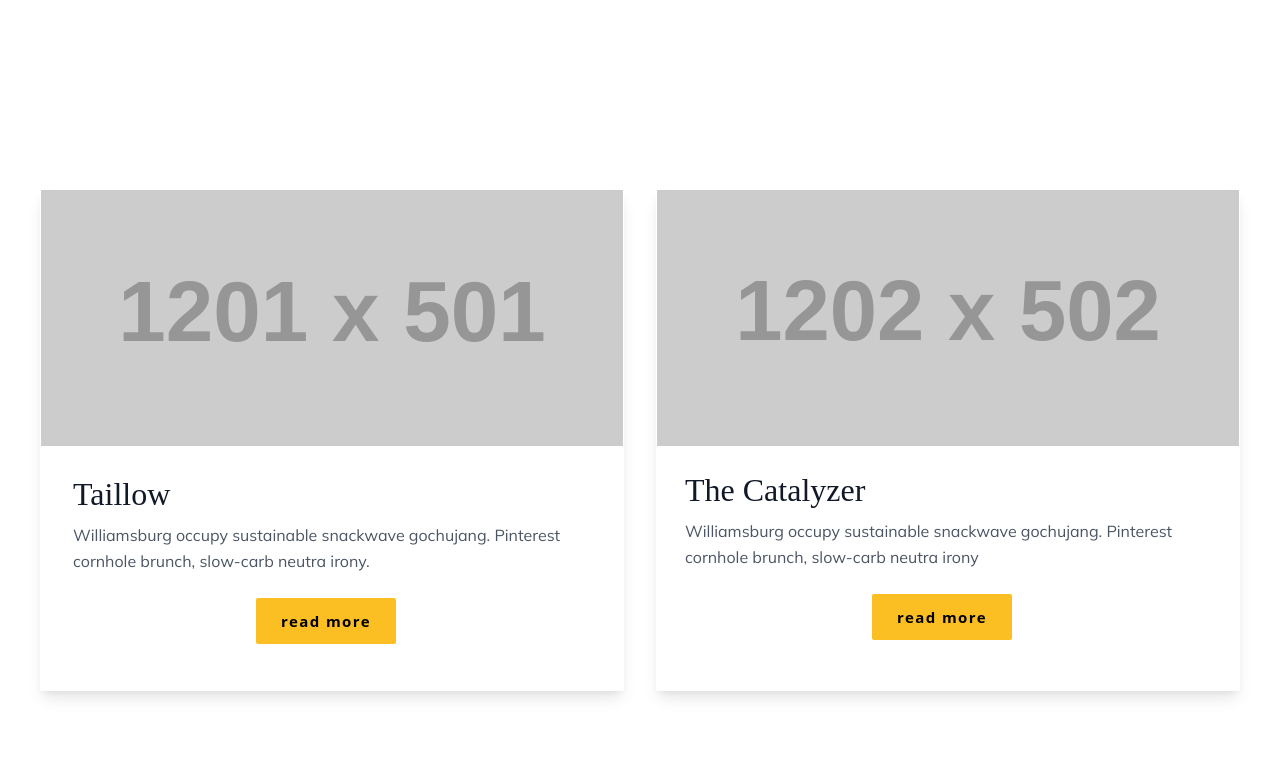
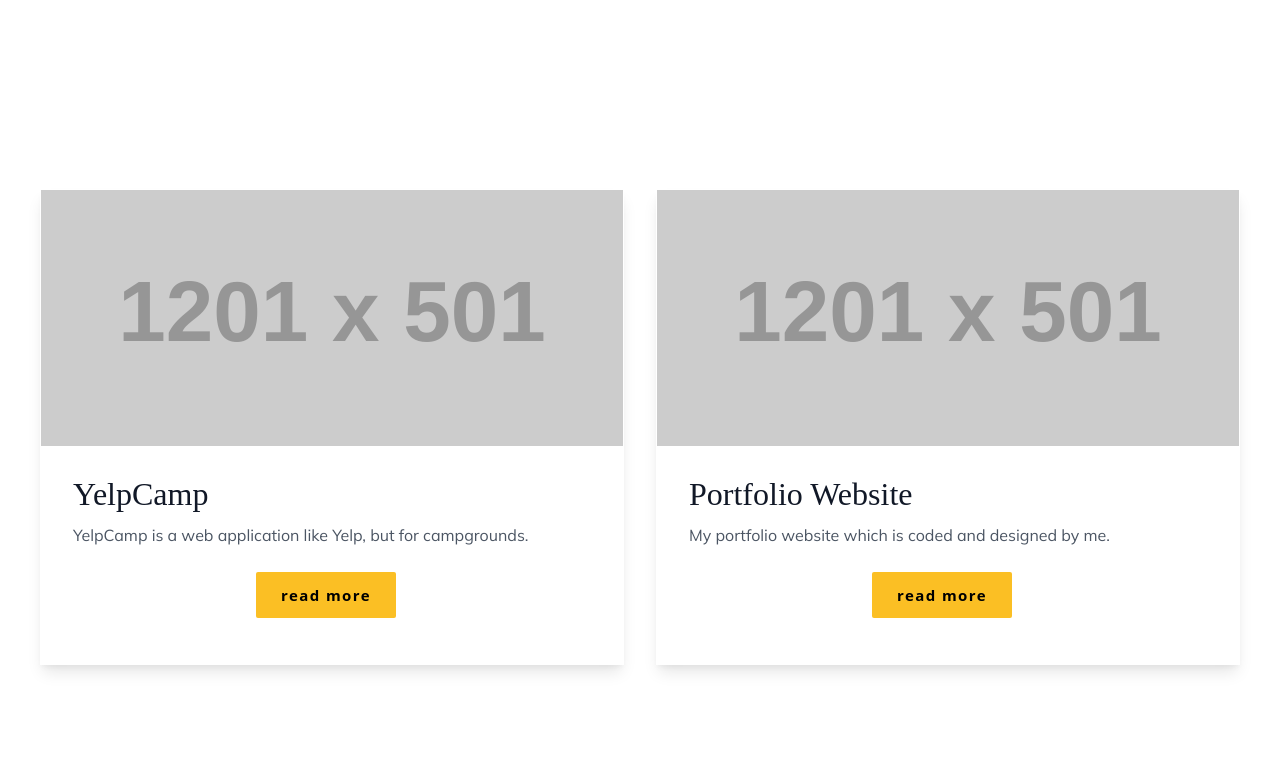
Before and after one commit to sepehrjf/sepehr-jalali, a Gatsby site: page /projects in a window 1280 px wide. Shown: the part 425-1204 px from the top of the page. Built offline with nearby package versions, Linux system fonts and the light colour scheme; Gatsby itself is replaced by a stand-in of ours; placeholder pictures from the web are drawn by us.

Commit message:
Improved React Code for Projects

```diff
--- /dev/null
+++ b/src/components/project.js
@@ -0,0 +1,39 @@
+import React from "react";
+import ButtonYellow from "./buttonYellow";
+
+const Project = (props) => {
+  return (
+    <div className="border border-solid border-transparent shadow-lg">
+      <div className="h-64 overflow-hidden">
+        <img
+          alt="content"
+          className="object-cover object-center h-full w-full"
+          src="https://dummyimage.com/1201x501"
+        />
+      </div>
+      <div className="p-8">
+        <h2
+          className="font-extralight text-gray-900 mb-3"
+          style={{
+            fontFamily: "Playfair Display, serif",
+            fontSize: "2rem",
+            lineHeight: "1",
+          }}
+        >
+          {props.title}
+        </h2>
+        <p
+          className="pb-2.5 leading-relaxed text-base font-normal"
+          style={{
+            fontFamily: "Mulish, sans-serif",
+          }}
+        >
+          {props.description}
+        </p>
+        <ButtonYellow name="read more" />
+      </div>
+    </div>
+  );
+};
+
+export default Project;
--- a/src/components/projectCard.js
+++ /dev/null
@@ -1,73 +0,0 @@
-import React from "react";
-import ButtonYellow from "./buttonYellow";
-
-const ProjectCard = () => {
-  return (
-    <div className="container px-10 py-24 mx-auto grid grid-cols-1 md:grid-cols-2 gap-8 text-gray-600 text-left">
-      <div className="border border-solid border-transparent shadow-lg">
-        <div className="h-64 overflow-hidden">
-          <img
-            alt="content"
-            className="object-cover object-center h-full w-full"
-            src="https://dummyimage.com/1201x501"
-          />
-        </div>
-        <div className="p-8">
-          <h2
-            className="font-extralight text-gray-900 mb-3"
-            style={{
-              fontFamily: "Playfair Display, serif",
-              fontSize: "2rem",
-              lineHeight: "1",
-            }}
-          >
-            Taillow
-          </h2>
-          <p
-            className="pb-2.5 leading-relaxed text-base font-normal"
-            style={{
-              fontFamily: "Mulish, sans-serif",
-            }}
-          >
-            Williamsburg occupy sustainable snackwave gochujang. Pinterest
-            cornhole brunch, slow-carb neutra irony.
-          </p>
-          <ButtonYellow name="read more" />
-        </div>
-      </div>
-      <div className="border border-solid border-transparent shadow-lg">
-        <div className="h-64 overflow-hidden">
-          <img
-            alt="content"
-            class="object-cover object-center h-full w-full"
-            src="https://dummyimage.com/1202x502"
-          />
-        </div>
-        <div className="p-7">
-          <h2
-            className="font-extralight text-gray-900 mb-3"
-            style={{
-              fontFamily: "Playfair Display, serif",
-              fontSize: "2rem",
-              lineHeight: "1",
-            }}
-          >
-            The Catalyzer
-          </h2>
-          <p
-            className="pb-2.5 leading-relaxed text-base font-normal"
-            style={{
-              fontFamily: "Mulish, sans-serif",
-            }}
-          >
-            Williamsburg occupy sustainable snackwave gochujang. Pinterest
-            cornhole brunch, slow-carb neutra irony
-          </p>
-          <ButtonYellow name="read more" />
-        </div>
-      </div>
-    </div>
-  );
-};
-
-export default ProjectCard;
--- /dev/null
+++ b/src/components/projectsLayout.js
@@ -0,0 +1,23 @@
+import React from "react";
+import Project from "./project";
+
+const projectsLayout = () => {
+  return (
+    <div className="container px-10 py-24 mx-auto grid grid-cols-1 md:grid-cols-2 gap-8 text-gray-600 text-left">
+      <div>
+        <Project
+          title="YelpCamp"
+          description="YelpCamp is a web application like Yelp, but for campgrounds."
+        />
+      </div>
+      <div>
+        <Project
+          title="Portfolio Website"
+          description="My portfolio website which is coded and designed by me."
+        />
+      </div>
+    </div>
+  );
+};
+
+export default projectsLayout;
--- a/src/pages/projects.js
+++ b/src/pages/projects.js
@@ -1,7 +1,7 @@
 import * as React from "react";
 import Layout from "../components/layout";
 import Hero from "../components/hero";
-import ProjectCard from "../components/projectCard";
+import ProjectsLayout from "../components/projectsLayout";
 
 const ProjectsPage = () => {
   return (
@@ -10,7 +10,7 @@ const ProjectsPage = () => {
         title="Lifelong Learner"
         description="Every project is crafted with care and servers as a learning experience."
       />
-      <ProjectCard />
+      <ProjectsLayout />
     </Layout>
   );
 };
```
